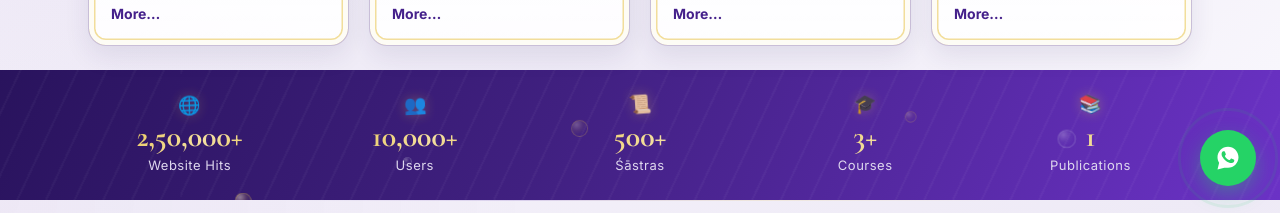
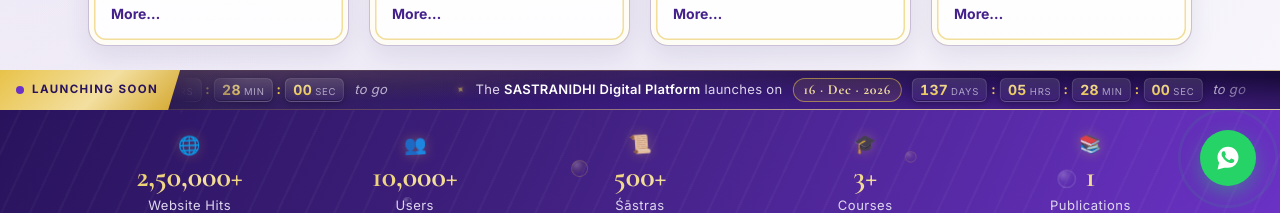
Before and after one commit to sastranidhiweb-bot/Sastranidhi-OAuth, a React (Vite) app: page / in a window 1280 px wide. Shown: the part 590-803 px from the top of the page. Built offline with nearby package versions, Linux system fonts and the light colour scheme; no server answers.

Commit message:
content(site): latest updates

```diff
--- /dev/null
+++ b/src/components/LaunchCountdown/LaunchCountdown.jsx
@@ -0,0 +1,88 @@
+import { useEffect, useState } from 'react';
+import '../../styles/launch-countdown.css';
+
+// Platform launch, 16 December 2026 at midnight IST (see EventsPage.jsx).
+const LAUNCH_DATE = new Date('2026-12-16T00:00:00+05:30');
+
+function getRemaining() {
+  const diff = Math.max(LAUNCH_DATE.getTime() - Date.now(), 0);
+  return {
+    total: diff,
+    days: Math.floor(diff / 86400000),
+    hours: Math.floor((diff / 3600000) % 24),
+    minutes: Math.floor((diff / 60000) % 60),
+    seconds: Math.floor((diff / 1000) % 60),
+  };
+}
+
+const pad = (n) => String(n).padStart(2, '0');
+
+function TimeChip({ value, unit }) {
+  return (
+    <span className="lc-chip">
+      {/* key restarts the tick animation whenever the value changes */}
+      <span className="lc-chip-val" key={value}>{value}</span>
+      <span className="lc-chip-unit">{unit}</span>
+    </span>
+  );
+}
+
+function TickerItem({ remaining }) {
+  return (
+    <span className="lc-item">
+      <span className="lc-ornament">✦</span>
+      <span className="lc-text">
+        The <strong>SASTRANIDHI Digital Platform</strong> launches on
+      </span>
+      <span className="lc-date">16 · Dec · 2026</span>
+      <span className="lc-clock">
+        <TimeChip value={remaining.days} unit="Days" />
+        <span className="lc-colon">:</span>
+        <TimeChip value={pad(remaining.hours)} unit="Hrs" />
+        <span className="lc-colon">:</span>
+        <TimeChip value={pad(remaining.minutes)} unit="Min" />
+        <span className="lc-colon">:</span>
+        <TimeChip value={pad(remaining.seconds)} unit="Sec" />
+      </span>
+      <span className="lc-text lc-togo">to go</span>
+    </span>
+  );
+}
+
+export default function LaunchCountdown() {
+  const [remaining, setRemaining] = useState(getRemaining);
+
+  useEffect(() => {
+    const id = setInterval(() => setRemaining(getRemaining()), 1000);
+    return () => clearInterval(id);
+  }, []);
+
+  if (remaining.total <= 0) return null;
+
+  return (
+    <div
+      className="launch-countdown"
+      role="timer"
+      aria-label={`${remaining.days} days, ${remaining.hours} hours and ${remaining.minutes} minutes until the SASTRANIDHI Digital Platform launch on 16 December 2026`}
+    >
+      <div className="lc-shine" aria-hidden="true" />
+
+      <div className="lc-badge" aria-hidden="true">
+        <span className="lc-badge-dot" />
+        <span className="lc-badge-text">Launching Soon</span>
+      </div>
+
+      <div className="lc-viewport" aria-hidden="true">
+        {/* Two identical halves so the track can loop seamlessly. */}
+        <div className="lc-track">
+          {[0, 1].map((half) => (
+            <div className="lc-half" key={half}>
+              <TickerItem remaining={remaining} />
+              <TickerItem remaining={remaining} />
+            </div>
+          ))}
+        </div>
+      </div>
+    </div>
+  );
+}
--- a/src/pages/HomePage.jsx
+++ b/src/pages/HomePage.jsx
@@ -2,6 +2,7 @@
 import Hero from '../components/Hero/Hero.jsx';
 import Initiatives from '../components/Initiatives/Initiatives.jsx';
 import Stats from '../components/Stats/Stats.jsx';
+import LaunchCountdown from '../components/LaunchCountdown/LaunchCountdown.jsx';
 import About from '../components/About/About.jsx';
 import Courses from '../components/Courses/Courses.jsx';
 import Research from '../components/Research/Research.jsx';
@@ -22,6 +23,7 @@
         <main>
           <Hero />
           <Initiatives />
+          <LaunchCountdown />
           <Stats />
           <Courses />
           <Research />
--- /dev/null
+++ b/src/styles/launch-countdown.css
@@ -0,0 +1,266 @@
+/* ============================================================
+   LAUNCH COUNTDOWN — thin ticker above the stats band.
+   A fixed "Launching Soon" badge sits on the left; the track holds
+   two identical halves and slides from -50% to 0, so the text drifts
+   left → right and loops without a seam.
+   ============================================================ */
+
+.launch-countdown {
+  position: relative;
+  display: flex;
+  align-items: stretch;
+  overflow: hidden;
+  min-height: 40px;
+  background:
+    radial-gradient(ellipse at 20% 0%, rgba(232, 195, 74, 0.14), transparent 55%),
+    radial-gradient(ellipse at 80% 100%, rgba(107, 50, 198, 0.45), transparent 60%),
+    linear-gradient(90deg, #1a0b3d 0%, #2b1366 50%, #1a0b3d 100%);
+  color: var(--lavender-soft, #DED7EE);
+  font-size: 13px;
+  line-height: 1.2;
+  letter-spacing: 0.3px;
+  white-space: nowrap;
+}
+
+/* Animated gold hairlines along the top and bottom edges */
+.launch-countdown::before,
+.launch-countdown::after {
+  content: "";
+  position: absolute;
+  left: 0;
+  right: 0;
+  height: 1px;
+  z-index: 3;
+  background: linear-gradient(
+    90deg,
+    transparent,
+    rgba(232, 195, 74, 0.25) 20%,
+    #F3DFA0 50%,
+    rgba(232, 195, 74, 0.25) 80%,
+    transparent
+  );
+  background-size: 200% 100%;
+  animation: lcLine 6s linear infinite;
+}
+
+.launch-countdown::before { top: 0; }
+.launch-countdown::after  { bottom: 0; animation-direction: reverse; }
+
+/* Soft light sweep across the whole strip */
+.lc-shine {
+  position: absolute;
+  inset: 0;
+  z-index: 1;
+  pointer-events: none;
+  background: linear-gradient(
+    105deg,
+    transparent 40%,
+    rgba(255, 255, 255, 0.07) 50%,
+    transparent 60%
+  );
+  background-size: 250% 100%;
+  animation: lcShine 7s ease-in-out infinite;
+}
+
+/* ---------- Fixed badge ---------- */
+.lc-badge {
+  position: relative;
+  z-index: 4;
+  display: flex;
+  align-items: center;
+  gap: 8px;
+  flex-shrink: 0;
+  padding: 0 22px 0 16px;
+  background: linear-gradient(135deg, #E8C34A, #F3DFA0 55%, #D4A72C);
+  color: #29135D;
+  font-weight: 700;
+  font-size: 11.5px;
+  letter-spacing: 1.4px;
+  text-transform: uppercase;
+  clip-path: polygon(0 0, 100% 0, calc(100% - 12px) 100%, 0 100%);
+  box-shadow: 6px 0 18px rgba(232, 195, 74, 0.35);
+}
+
+.lc-badge-dot {
+  position: relative;
+  width: 8px;
+  height: 8px;
+  border-radius: 50%;
+  background: #6B32C6;
+}
+
+.lc-badge-dot::after {
+  content: "";
+  position: absolute;
+  inset: 0;
+  border-radius: 50%;
+  border: 2px solid #6B32C6;
+  animation: lcPing 1.6s cubic-bezier(0, 0, 0.2, 1) infinite;
+}
+
+/* ---------- Scrolling area ---------- */
+.lc-viewport {
+  position: relative;
+  z-index: 2;
+  flex: 1;
+  display: flex;
+  align-items: center;
+  overflow: hidden;
+  /* fade the text in and out at the edges */
+  -webkit-mask-image: linear-gradient(90deg, transparent, #000 6%, #000 94%, transparent);
+  mask-image: linear-gradient(90deg, transparent, #000 6%, #000 94%, transparent);
+}
+
+.lc-track {
+  display: flex;
+  width: max-content;
+  animation: lcScroll 45s linear infinite;
+}
+
+.launch-countdown:hover .lc-track {
+  animation-play-state: paused;
+}
+
+.lc-half {
+  display: flex;
+  flex-shrink: 0;
+}
+
+.lc-item {
+  display: inline-flex;
+  align-items: center;
+  gap: 10px;
+  padding: 0 34px;
+}
+
+.lc-item strong {
+  color: #FFFFFF;
+  font-weight: 600;
+}
+
+.lc-ornament {
+  color: var(--brand-gold, #E8C34A);
+  font-size: 12px;
+  text-shadow: 0 0 8px rgba(232, 195, 74, 0.8);
+  animation: lcTwinkle 2.4s ease-in-out infinite;
+}
+
+.lc-date {
+  padding: 3px 10px;
+  border: 1px solid rgba(232, 195, 74, 0.55);
+  border-radius: 999px;
+  background: rgba(232, 195, 74, 0.1);
+  color: var(--brand-gold-soft, #F3DFA0);
+  font-family: 'Cormorant Garamond', Georgia, serif;
+  font-size: 14px;
+  font-weight: 700;
+  letter-spacing: 0.8px;
+}
+
+/* ---------- Clock chips ---------- */
+.lc-clock {
+  display: inline-flex;
+  align-items: center;
+  gap: 4px;
+}
+
+.lc-chip {
+  display: inline-flex;
+  align-items: baseline;
+  gap: 3px;
+  padding: 3px 7px;
+  border-radius: 6px;
+  background: linear-gradient(180deg, rgba(255, 255, 255, 0.12), rgba(255, 255, 255, 0.03));
+  border: 1px solid rgba(255, 255, 255, 0.14);
+  box-shadow: inset 0 -1px 0 rgba(0, 0, 0, 0.3), 0 2px 6px rgba(0, 0, 0, 0.25);
+}
+
+.lc-chip-val {
+  display: inline-block;
+  min-width: 2ch;
+  text-align: center;
+  font-variant-numeric: tabular-nums;
+  font-weight: 700;
+  font-size: 14px;
+  background: linear-gradient(180deg, #F3DFA0, #E8C34A);
+  -webkit-background-clip: text;
+  background-clip: text;
+  -webkit-text-fill-color: transparent;
+  animation: lcTick 0.45s ease-out;
+}
+
+.lc-chip-unit {
+  font-size: 9.5px;
+  letter-spacing: 0.8px;
+  text-transform: uppercase;
+  color: rgba(222, 215, 238, 0.7);
+}
+
+.lc-colon {
+  color: var(--brand-gold, #E8C34A);
+  font-weight: 700;
+  animation: lcBlink 1s steps(1) infinite;
+}
+
+.lc-togo {
+  font-style: italic;
+  opacity: 0.8;
+}
+
+/* ---------- Keyframes ---------- */
+@keyframes lcScroll {
+  from { transform: translateX(-50%); }
+  to   { transform: translateX(0); }
+}
+
+@keyframes lcLine {
+  from { background-position: 200% 0; }
+  to   { background-position: 0 0; }
+}
+
+@keyframes lcShine {
+  0%   { background-position: 150% 0; }
+  100% { background-position: -100% 0; }
+}
+
+@keyframes lcPing {
+  0%   { transform: scale(1); opacity: 0.9; }
+  100% { transform: scale(2.4); opacity: 0; }
+}
+
+@keyframes lcTwinkle {
+  0%, 100% { opacity: 1; transform: scale(1) rotate(0deg); }
+  50%      { opacity: 0.5; transform: scale(0.8) rotate(45deg); }
+}
+
+@keyframes lcTick {
+  from { transform: translateY(-6px); opacity: 0; }
+  to   { transform: translateY(0); opacity: 1; }
+}
+
+@keyframes lcBlink {
+  50% { opacity: 0.25; }
+}
+
+/* ---------- Responsive ---------- */
+@media (max-width: 560px) {
+  .launch-countdown { font-size: 12px; min-height: 36px; }
+  .lc-badge { padding: 0 16px 0 10px; font-size: 10px; letter-spacing: 1px; }
+  .lc-badge-text { display: none; }
+  .lc-item { padding: 0 22px; gap: 8px; }
+  .lc-chip { padding: 2px 5px; }
+  .lc-chip-val { font-size: 13px; }
+}
+
+@media (prefers-reduced-motion: reduce) {
+  .launch-countdown::before,
+  .launch-countdown::after,
+  .lc-shine,
+  .lc-track,
+  .lc-badge-dot::after,
+  .lc-ornament,
+  .lc-chip-val,
+  .lc-colon {
+    animation: none !important;
+  }
+}
```
